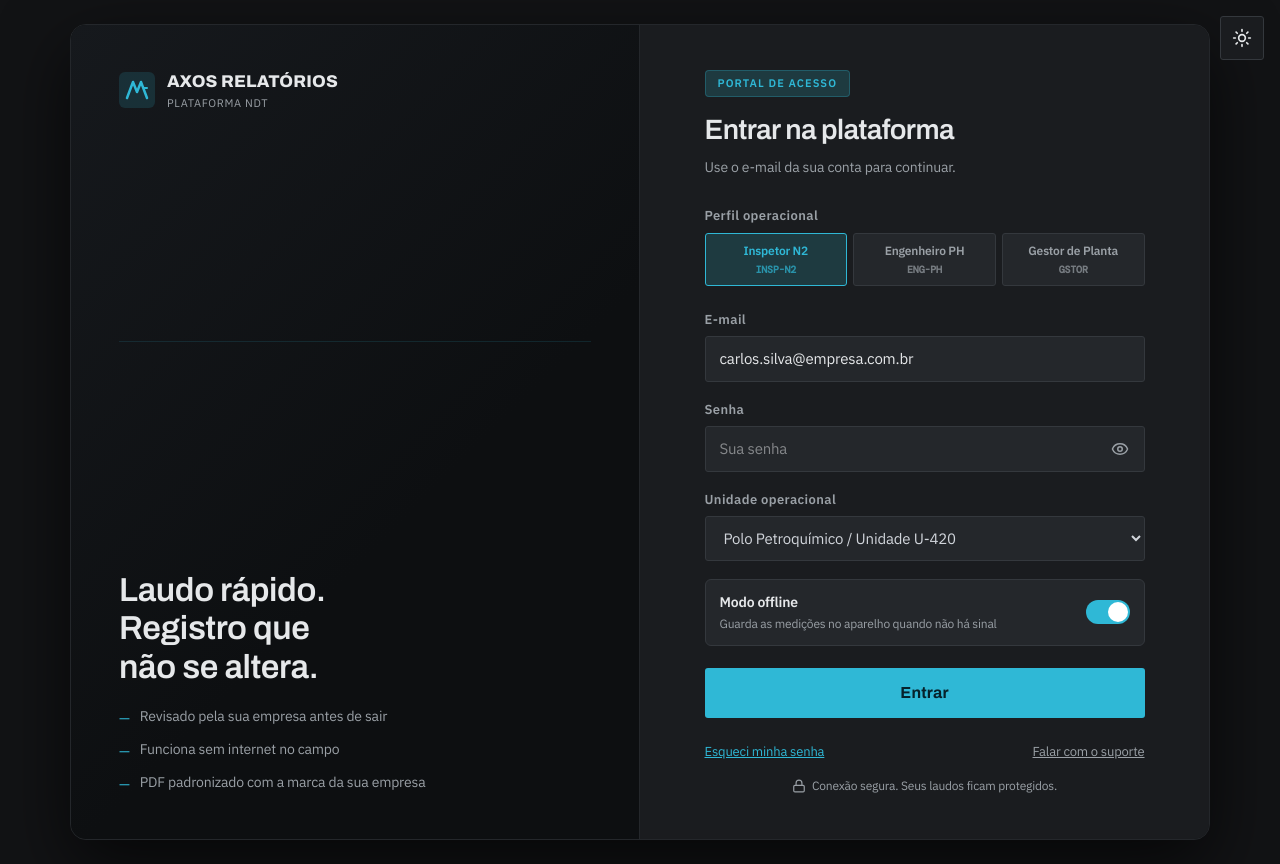
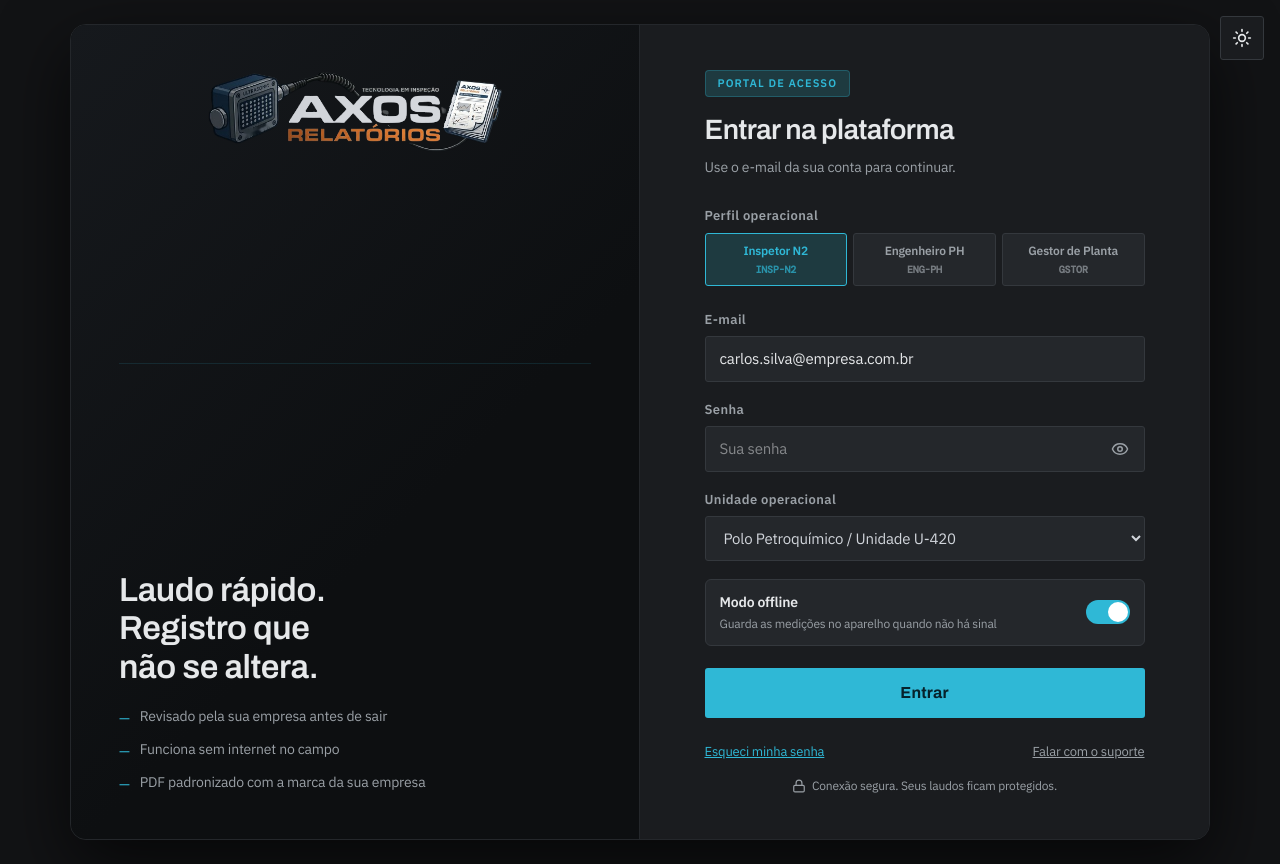
Before and after one commit to Speedpro04/END-AXOS-RELATORIOS-, a React (Vite) app in the folder frontend/: page / in a window 1280 px wide. Built offline with nearby package versions, Linux system fonts and the light colour scheme; a web font is replaced by a local one.

Commit message:
feat(ui): adiciona logo oficial centralizada na tela de login e no rodape do sistema

```diff
--- a/frontend/src/components/TenantFooter.tsx
+++ b/frontend/src/components/TenantFooter.tsx
@@ -19,17 +19,26 @@ export const TenantFooter: React.FC = () => {
         gap: '12px', flexWrap: 'wrap',
       }}>
         {/* Identidade AXOS */}
+        <div style={{ display: 'flex', alignItems: 'center', gap: '14px', flexWrap: 'wrap' }}>
+          <img
+            src="/logo-axos.png"
+            alt="AXOS Relatórios"
+            style={{
+              height: '34px',
+              width: 'auto',
+              objectFit: 'contain',
+              display: 'block',
+            }}
+          />
           <div style={{ display: 'flex', alignItems: 'center', gap: '8px' }}>
             <div style={{
               width: '6px', height: '6px', borderRadius: '50%',
               background: '#10b981',
             }} />
-          <span style={{ fontFamily: "-apple-system, BlinkMacSystemFont, 'Segoe UI', 'Inter', sans-serif", fontSize: '15px', color: 'var(--text-muted)' }}>
-            Tecnologia{' '}
-            <strong style={{ color: 'var(--text-primary)', fontWeight: 600 }}>AXOS Relatórios</strong>
-            {' · '}
+            <span style={{ fontFamily: "-apple-system, BlinkMacSystemFont, 'Segoe UI', 'Inter', sans-serif", fontSize: '14px', color: 'var(--text-muted)' }}>
               <span>Plataforma de Integridade Estrutural & NDT</span>
             </span>
+          </div>
         </div>
 
         {/* Status técnico */}
--- a/frontend/src/pages/LoginPage.tsx
+++ b/frontend/src/pages/LoginPage.tsx
@@ -303,30 +303,27 @@ export const LoginPage: React.FC<LoginPageProps> = ({ tenant, onLoginSuccess })
             pointerEvents: 'none',
           }} />
 
-          {/* Logo (Alinhado no topo superior) */}
-          <div style={{ position: 'relative', zIndex: 1 }}>
-            <div style={{ display: 'flex', alignItems: 'center', gap: '12px' }}>
-              {/* Ícone SVG Axos */}
-              <svg width="36" height="36" viewBox="0 0 36 36" fill="none" aria-hidden="true">
-                <rect width="36" height="36" rx="6" fill="#2FB8D6" fillOpacity="0.15" />
-                <path d="M8 26 L14 10 L18 20 L22 10 L28 26" stroke="#2FB8D6" strokeWidth="2.5" strokeLinecap="round" strokeLinejoin="round" />
-                <path d="M25 16 L28 16" stroke="#2FB8D6" strokeWidth="2" strokeLinecap="round" />
-              </svg>
-              <div>
-                <div style={{
-                  fontFamily: "'Archivo', sans-serif",
-                  fontWeight: 800,
-                  fontSize: '17px',
-                  color: BRAND.text,
-                  letterSpacing: '0.01em',
-                }}>
-                  AXOS RELATÓRIOS
-                </div>
-                <div style={{ fontSize: '11px', color: BRAND.textSec, letterSpacing: '0.06em' }}>
-                  PLATAFORMA NDT
-                </div>
-              </div>
-            </div>
+          {/* Logo Oficial AXOS Relatórios (Centralizado no topo superior) */}
+          <div style={{
+            position: 'relative',
+            zIndex: 1,
+            display: 'flex',
+            justifyContent: 'center',
+            alignItems: 'center',
+            width: '100%',
+          }}>
+            <img
+              src="/logo-axos.png"
+              alt="AXOS Relatórios – Tecnologia em Inspeção"
+              style={{
+                width: '100%',
+                maxWidth: '300px',
+                height: 'auto',
+                display: 'block',
+                margin: '0 auto',
+                objectFit: 'contain',
+              }}
+            />
           </div>
 
           {/* A-Scan animado (centro do painel) */}
@@ -411,6 +408,21 @@ export const LoginPage: React.FC<LoginPageProps> = ({ tenant, onLoginSuccess })
             justifyContent: 'space-between',
           }}>
             <div>
+              {/* Logo oficial no mobile quando o painel de marca está oculto */}
+              <div className="login-mobile-logo" style={{ display: 'none', marginBottom: '20px', textAlign: 'center' }}>
+                <img
+                  src="/logo-axos.png"
+                  alt="AXOS Relatórios"
+                  style={{
+                    maxWidth: '220px',
+                    width: '100%',
+                    height: 'auto',
+                    margin: '0 auto',
+                    display: 'block',
+                  }}
+                />
+              </div>
+
               {/* Pílula "Portal de Acesso" */}
               <div style={{
                 display: 'inline-block',
@@ -675,6 +687,7 @@ export const LoginPage: React.FC<LoginPageProps> = ({ tenant, onLoginSuccess })
               min-height: auto !important;
             }
             .login-brand-panel { display: none !important; }
+            .login-mobile-logo { display: block !important; }
             .login-form-panel  {
               flex: 1 1 100% !important;
               padding: 32px 24px !important;
```
Also changed, not shown: frontend/public/logo-axos.png (added), frontend/src/assets/logo-axos.png (added). Lines whose indentation alone changed are shown as unchanged.
